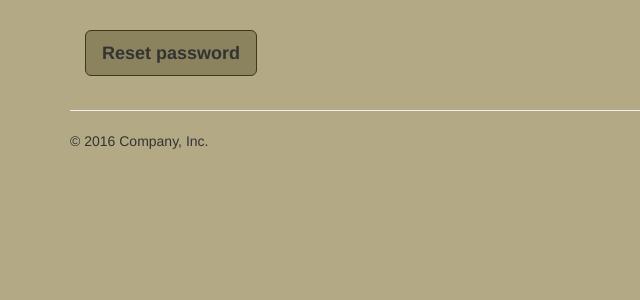
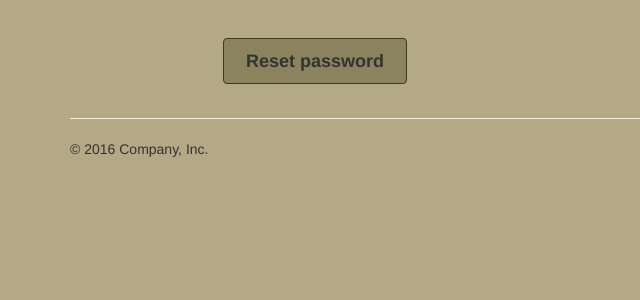
Before and after one commit to ilitvinoff/task-trackerapp, a Django app: template templates/registration/password_reset_form.html in a window 1280 px wide. Shown: the part 65-365 px from the top of the page, without its empty margins (0-640 px from the left). Run offline with Django 3.2, Linux system fonts and the light colour scheme; the template is opened without the code that fills it, so the values that code supplies are empty; some libraries are stand-ins or nearby versions.

Commit message:
more css

```diff
--- a/trackerapp/static/css/static.css
+++ b/trackerapp/static/css/static.css
@@ -72,3 +72,18 @@ input, select, textarea {
 .navbar-inverse .navbar-brand {
     color: #eed78c;
 }
+
+input[type=submit]{
+    background-color: #8b825e;
+    text-decoration-color: #000000;
+    font-weight: bold;
+    border-color: #3e381d;
+    border-top-left-radius: 4px;
+    border-top-right-radius: 4px;
+    border-bottom-right-radius: 4px;
+    border-bottom-left-radius: 4px;
+    margin-top: 8px;
+    margin-left: 15%;
+    width: 20%;
+    max-width: 100%;
+}
```
